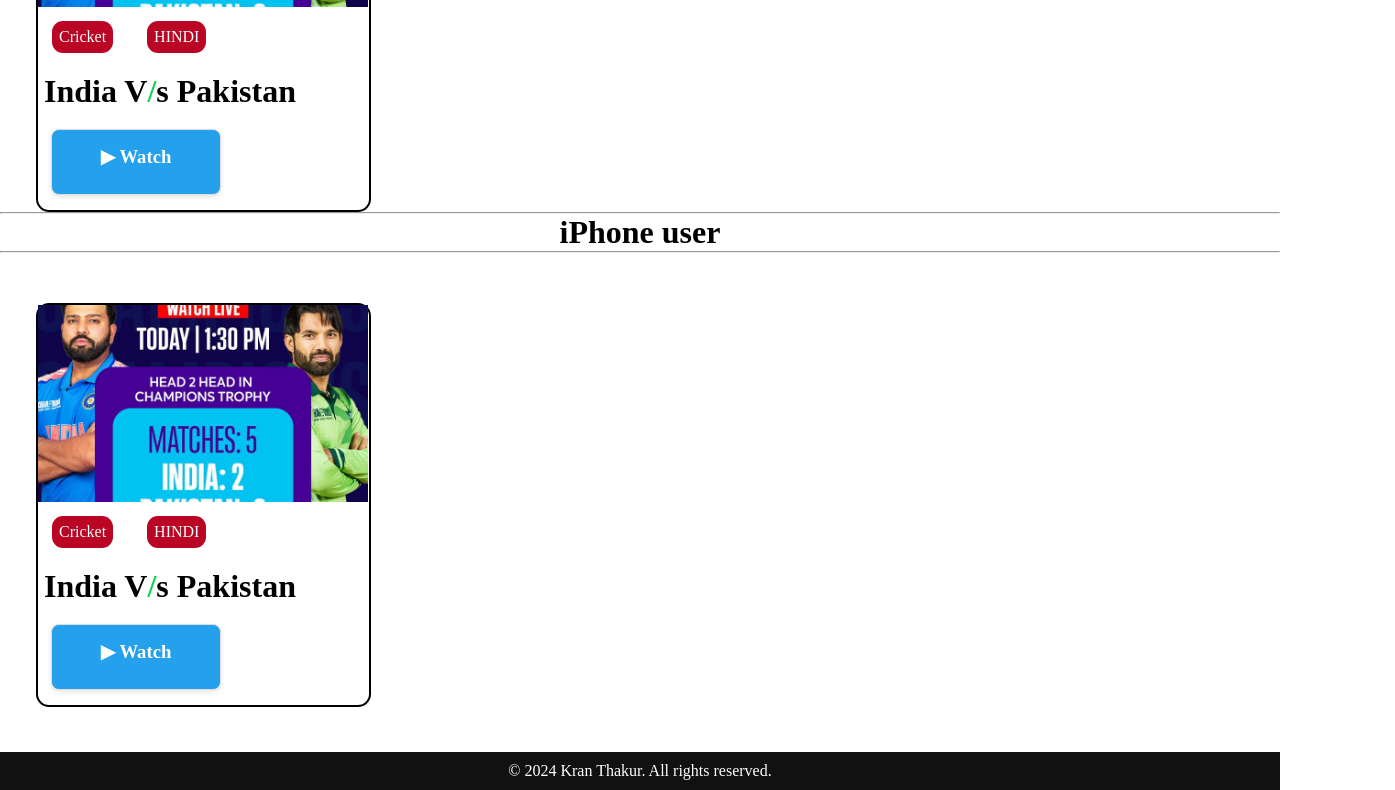
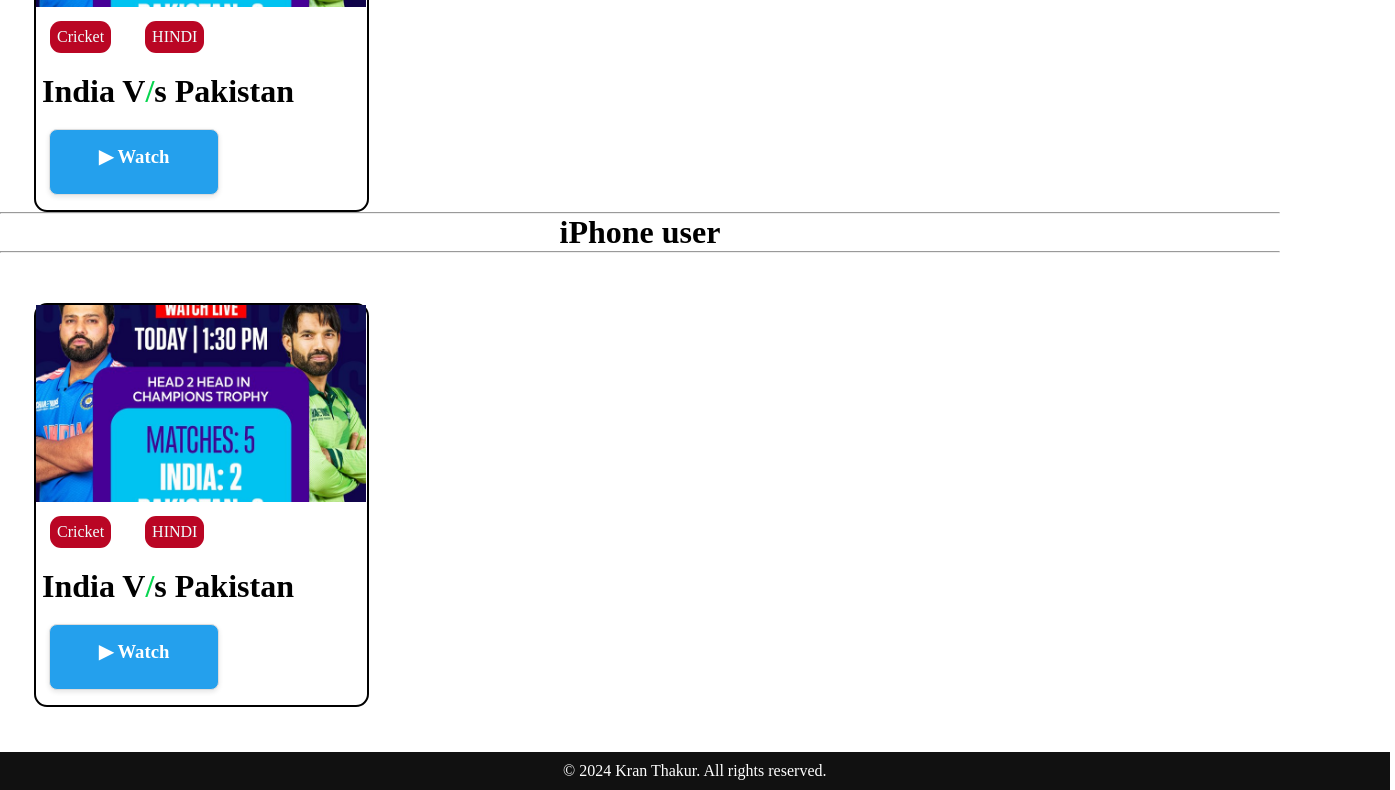
Before and after one commit to Kiranthakurcoder/cricket, a plain HTML site: page index.html in a window 1280 px wide. Shown: the part 909-1699 px from the top of the page, 1395 px wide, since content can reach past the window. Drawn offline with Linux system fonts and the light colour scheme; a script that the page names is missing.

Commit message:
Update style.css

```diff
--- a/style.css
+++ b/style.css
@@ -7,7 +7,7 @@
     height: 400px;
     width: 331px;
     border: 2px solid black;
-    margin-left: 36px;
+    margin-left: 34px;
     margin-right: 23px;
     margin-top: 50px;
     border-radius: 13px;
@@ -109,6 +109,7 @@
 
     footer {
         margin-top: 45px;
+          width: 107%;
         text-align: center;
         padding: 10px;
         background-color: #111;
@@ -123,6 +124,7 @@
 
       .navbar{
         display: flex;
+           width:109%;
         gap: 23px;
        background-color: transparent;
        box-shadow: 0px 4px 10px rgba(0, 0, 0, 0.3); /* Proper shadow */
```
